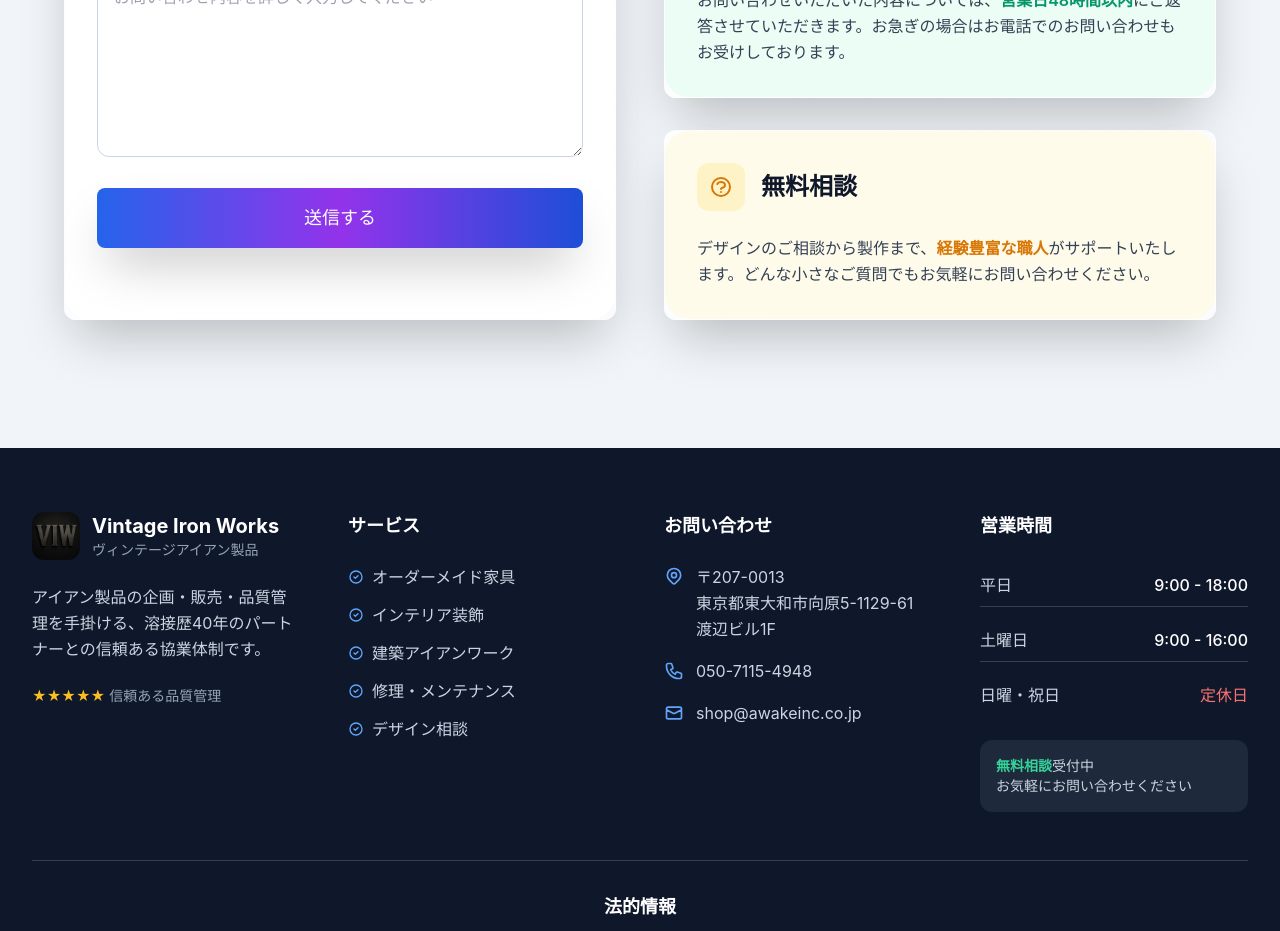
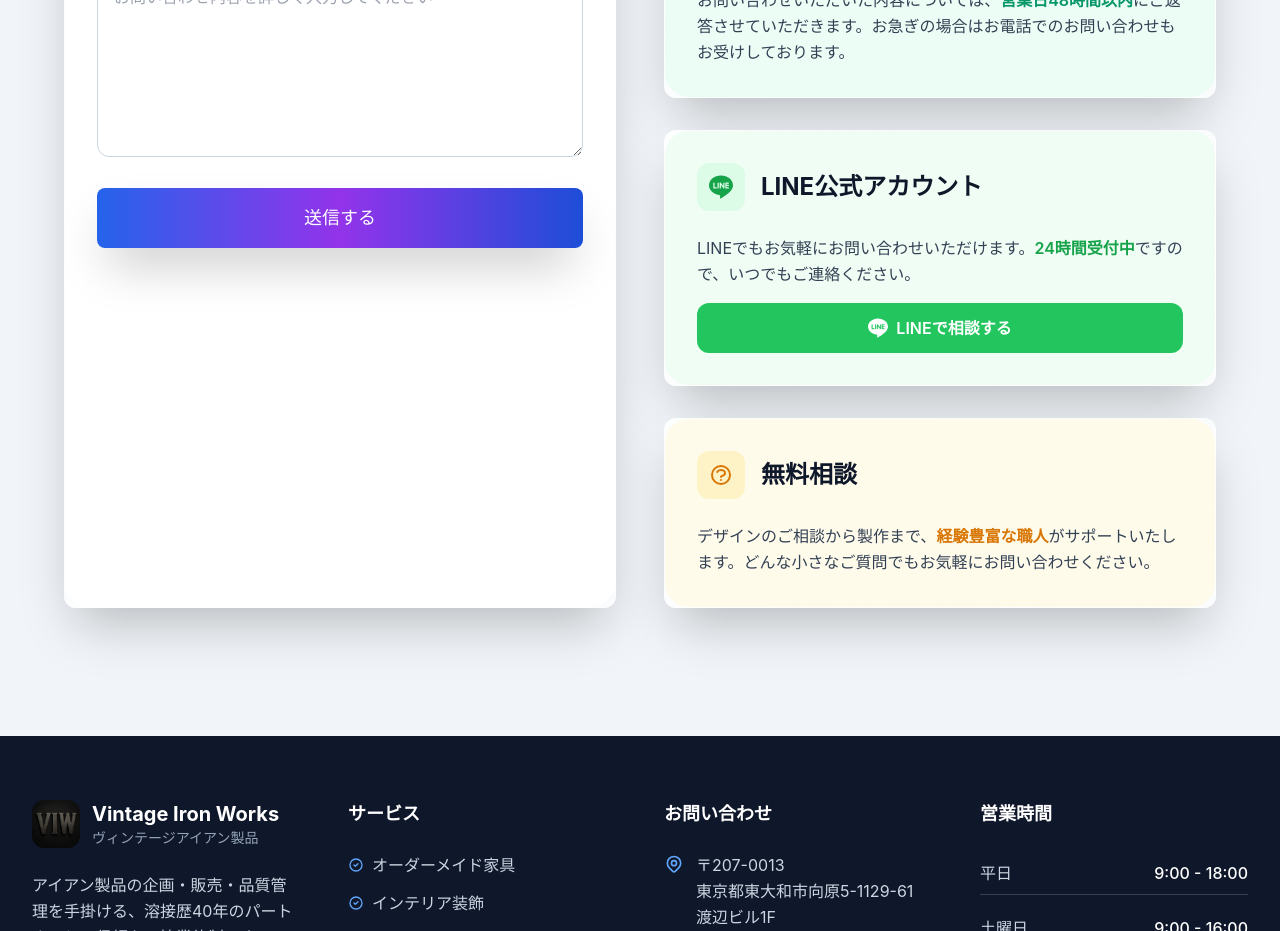
Before and after one commit to yannsunn/iron-shop-nextjs-example, a Next.js app: page / in a window 1280 px wide. Shown: the part 6160-7091 px from the top of the page. Built offline with nearby package versions, Linux system fonts and the light colour scheme.

Commit message:
Auto-save changes

```diff
--- a/src/components/Contact.tsx
+++ b/src/components/Contact.tsx
@@ -261,6 +261,37 @@
               </div>
             </Card>
 
+            {/* LINE Official Account */}
+            <Card variant="premium" className="p-8">
+              <div className="absolute inset-0 bg-green-50 rounded-3xl" />
+              <div className="relative z-10">
+                <div className="flex items-center mb-6">
+                  <div className="w-12 h-12 bg-green-100 rounded-xl flex items-center justify-center mr-4">
+                    <svg className="w-6 h-6 text-green-600" fill="currentColor" viewBox="0 0 24 24">
+                      <path d="M19.365 9.863c.349 0 .63.285.63.631 0 .345-.281.63-.63.63H17.61v1.125h1.755c.349 0 .63.283.63.63 0 .344-.281.629-.63.629h-2.386c-.345 0-.627-.285-.627-.629V8.108c0-.345.282-.63.627-.63h2.386c.349 0 .63.285.63.63 0 .349-.281.63-.63.63H17.61v1.125h1.755zm-3.855 3.016c0 .27-.174.51-.432.596-.064.021-.133.031-.199.031-.211 0-.391-.09-.51-.25l-2.443-3.317v2.94c0 .344-.279.629-.631.629-.346 0-.626-.285-.626-.629V8.108c0-.27.173-.51.43-.595.06-.023.136-.033.194-.033.195 0 .375.104.495.254l2.462 3.33V8.108c0-.345.282-.63.63-.63.345 0 .63.285.63.63v4.771zm-5.741 0c0 .344-.282.629-.631.629-.345 0-.627-.285-.627-.629V8.108c0-.345.282-.63.627-.63.349 0 .631.285.631.63v4.771zm-2.466.629H4.917c-.345 0-.63-.285-.63-.629V8.108c0-.345.285-.63.63-.63.348 0 .63.285.63.63v4.141h1.756c.348 0 .629.283.629.63 0 .344-.282.629-.629.629M24 10.314C24 4.943 18.615.572 12 .572S0 4.943 0 10.314c0 4.811 4.27 8.842 10.035 9.608.391.082.923.258 1.058.59.12.301.079.766.038 1.08l-.164 1.02c-.045.301-.24 1.186 1.049.645 1.291-.539 6.916-4.078 9.436-6.975C23.176 14.393 24 12.458 24 10.314"/>
+                    </svg>
+                  </div>
+                  <h3 className="text-2xl font-bold text-slate-900">LINE公式アカウント</h3>
+                </div>
+                <p className="text-slate-700 leading-relaxed mb-4">
+                  LINEでもお気軽にお問い合わせいただけます。
+                  <span className="text-green-600 font-semibold">24時間受付中</span>
+                  ですので、いつでもご連絡ください。
+                </p>
+                <a
+                  href="https://line.me/R/ti/p/@2007576795"
+                  target="_blank"
+                  rel="noopener noreferrer"
+                  className="inline-flex items-center justify-center w-full py-3 px-4 bg-green-500 hover:bg-green-600 text-white font-semibold rounded-xl transition-all duration-200 hover:shadow-lg"
+                >
+                  <svg className="w-5 h-5 mr-2" fill="currentColor" viewBox="0 0 24 24">
+                    <path d="M19.365 9.863c.349 0 .63.285.63.631 0 .345-.281.63-.63.63H17.61v1.125h1.755c.349 0 .63.283.63.63 0 .344-.281.629-.63.629h-2.386c-.345 0-.627-.285-.627-.629V8.108c0-.345.282-.63.627-.63h2.386c.349 0 .63.285.63.63 0 .349-.281.63-.63.63H17.61v1.125h1.755zm-3.855 3.016c0 .27-.174.51-.432.596-.064.021-.133.031-.199.031-.211 0-.391-.09-.51-.25l-2.443-3.317v2.94c0 .344-.279.629-.631.629-.346 0-.626-.285-.626-.629V8.108c0-.27.173-.51.43-.595.06-.023.136-.033.194-.033.195 0 .375.104.495.254l2.462 3.33V8.108c0-.345.282-.63.63-.63.345 0 .63.285.63.63v4.771zm-5.741 0c0 .344-.282.629-.631.629-.345 0-.627-.285-.627-.629V8.108c0-.345.282-.63.627-.63.349 0 .631.285.631.63v4.771zm-2.466.629H4.917c-.345 0-.63-.285-.63-.629V8.108c0-.345.285-.63.63-.63.348 0 .63.285.63.63v4.141h1.756c.348 0 .629.283.629.63 0 .344-.282.629-.629.629M24 10.314C24 4.943 18.615.572 12 .572S0 4.943 0 10.314c0 4.811 4.27 8.842 10.035 9.608.391.082.923.258 1.058.59.12.301.079.766.038 1.08l-.164 1.02c-.045.301-.24 1.186 1.049.645 1.291-.539 6.916-4.078 9.436-6.975C23.176 14.393 24 12.458 24 10.314"/>
+                  </svg>
+                  LINEで相談する
+                </a>
+              </div>
+            </Card>
+
             {/* Consultation */}
             <Card variant="premium" className="p-8">
               <div className="absolute inset-0 bg-amber-50 rounded-3xl" />
```
